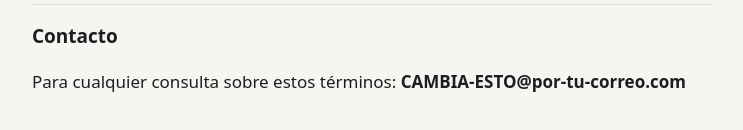
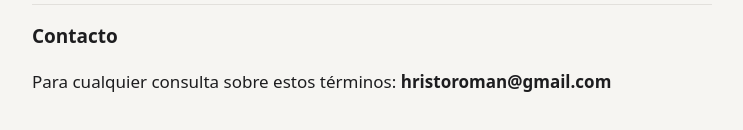
Before and after one commit to hristoroman/Publicador, a plain HTML site: page terminos.html in a window 1280 px wide. Shown: the part 1217-1347 px from the top of the page, without its empty margins (268-1011 px from the left). Drawn offline with Linux system fonts and the light colour scheme.

Commit message:
Update contact email in terminos.html

```diff
--- a/terminos.html
+++ b/terminos.html
@@ -53,7 +53,7 @@
     <p>Publicador se ofrece tal cual. Puede dejar de funcionar si alguna plataforma cambia su API o retira los permisos.</p>
 
     <h2>Contacto</h2>
-    <p>Para cualquier consulta sobre estos términos: <strong>CAMBIA-ESTO@por-tu-correo.com</strong></p>
+    <p>Para cualquier consulta sobre estos términos: <strong>hristoroman@gmail.com</strong></p>
   </main>
 </body>
 </html>
```
